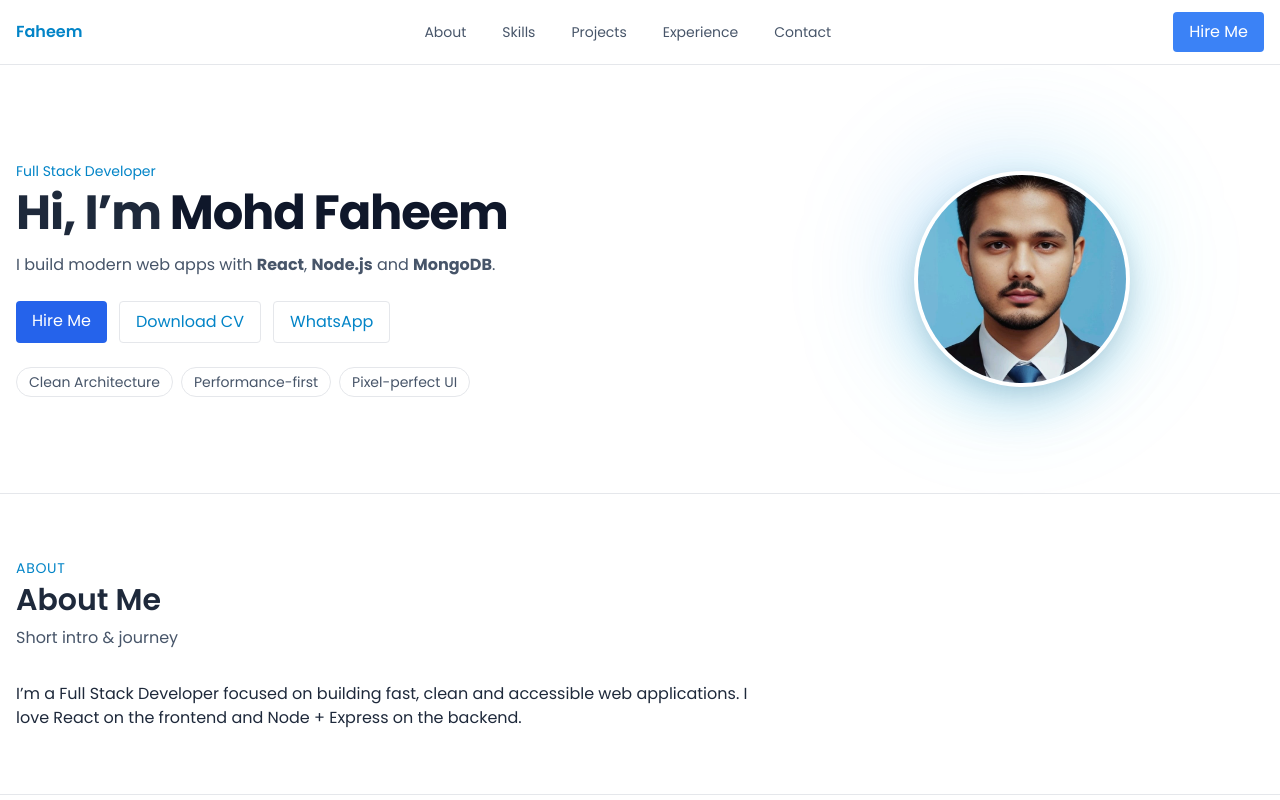
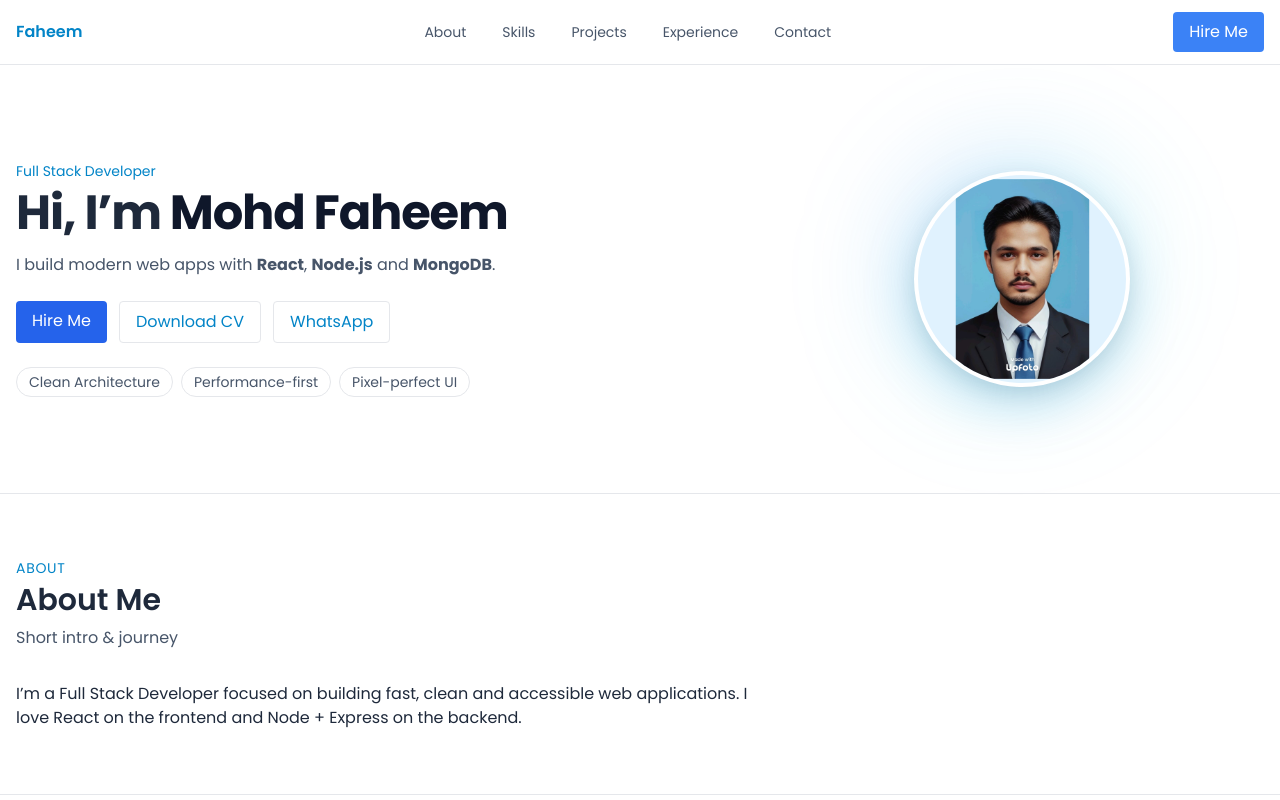
Before and after one commit to mr-faheem/faheem.portfolio, a React (Vite) app: page / in a window 1280 px wide. Shown: the top 800 px of the page. Built offline with nearby package versions, Linux system fonts and the light colour scheme.

Commit message:
hero avatar: inline fit (h100% w-auto) + v8 marker

```diff
--- a/src/sections/Hero/index.jsx
+++ b/src/sections/Hero/index.jsx
@@ -1,6 +1,7 @@
 // src/sections/Hero/index.jsx
 import React from "react";
 import avatar from "../../assets/images/profile.jpg"; // <- correct relative path
+console.log("HERO BUILD v8");
 
 export default function Hero() {
   return (
@@ -52,7 +53,7 @@ export default function Hero() {
           </ul>
         </div>
 
-        {/* Right: circle + photo (same fit as localhost) */}
+ {/* Right: circle + photo (top/bottom tight, left/right gap) */}
 <div className="justify-self-center">
   <div className="relative">
     {/* soft halo */}
@@ -62,25 +63,31 @@ export default function Hero() {
                  blur-2xl scale-125"
       aria-hidden="true"
     />
-            {/* circle size */}
+    {/* circle (no padding!) */}
     <div
       className="relative rounded-full overflow-hidden ring-4 ring-white
                  bg-sky-100 shadow-[0_18px_55px_rgba(2,132,199,.28),0_8px_24px_rgba(0,0,0,.12)]
                  w-[192px] h-[192px] md:w-[208px] md:h-[208px]"
+      data-hero="v8"  // debug marker
     >
       <img
         src={avatar}
         alt="Mohd Faheem"
-                className="w-full h-full object-cover select-none pointer-events-none"
-                /* ↓ tweak here if you ever want微 zoom/offset */
+        // ⬇️ Tailwind classes हटा दिए — pure inline styles so it MUST apply
         style={{
-                  transform: "scale(1.08)",   // 1.06–1.10 keeps top/bottom snug, left/right thoda gap
-                  objectPosition: "center 44%" // 42–46% se forehead/chin balance set hota hai
+          height: '100%',     // circle की height को पूरी तरह भरे (top/bottom tight)
+          width: 'auto',      // width auto => left/right में natural gap
+          display: 'block',   // inline-gap issues से बचने के लिए
+          margin: '0 auto',   // horizontally center
+          objectPosition: 'center',
+          transform: 'scale(0.96)', // 0.94–0.98 try for fine-tune
         }}
       />
     </div>
   </div>
 </div>
+
+
       </div>
     </section>
   );
```
Lines whose indentation alone changed are shown as unchanged.
